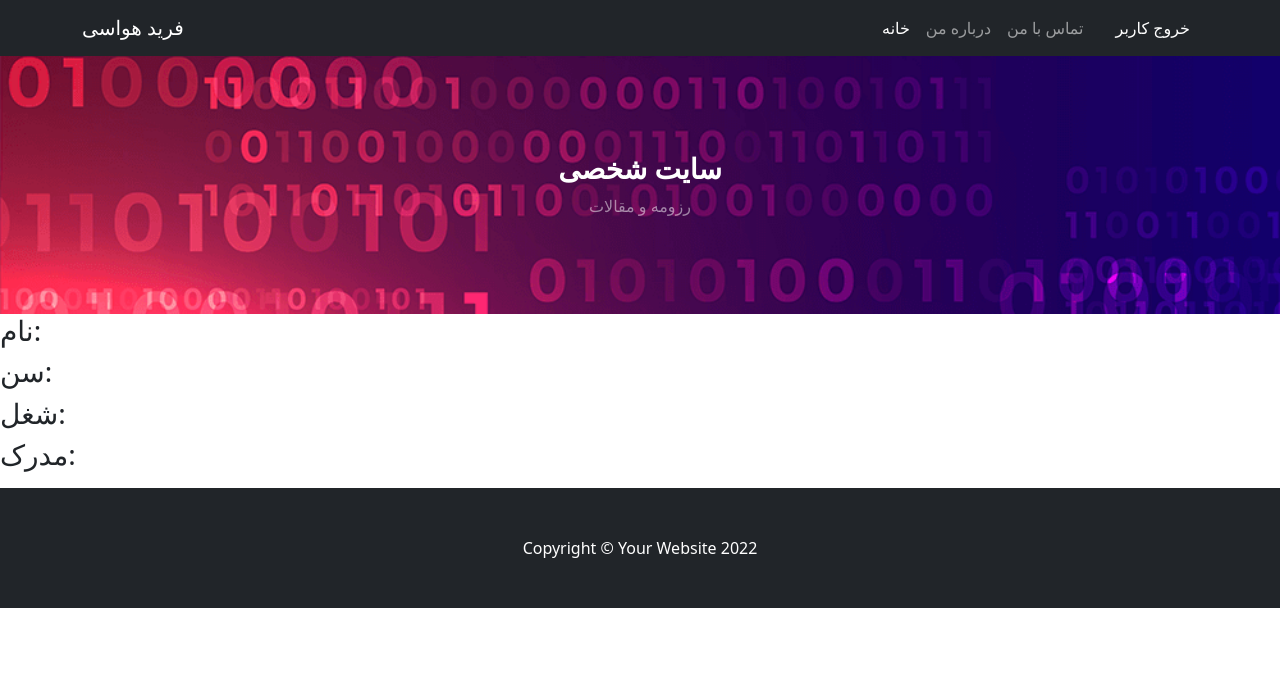
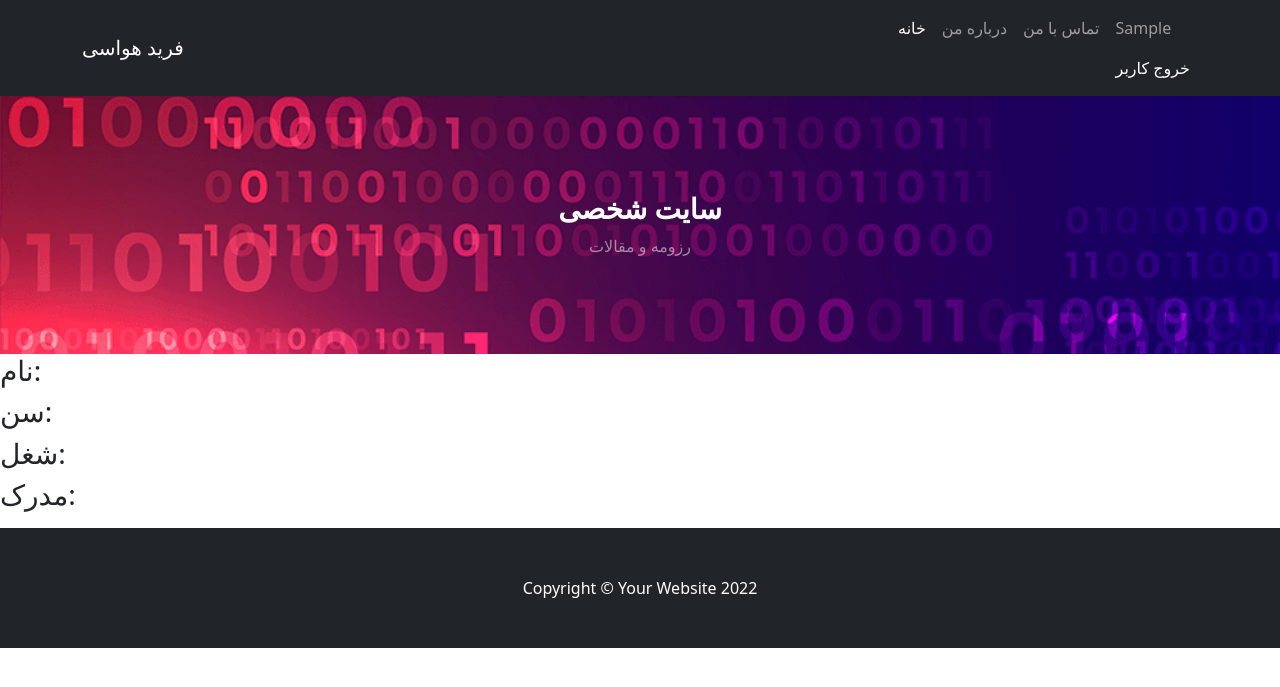
Before and after one commit to faridhaavasi/website, a Django app: page /abute in a window 1280 px wide. Shown: the top 687 px of the page. Run offline with Django 4.2, Linux system fonts and the light colour scheme; the visitor is signed in with stand-in values (Sample User, id 1); some libraries are stand-ins or nearby versions.

Commit message:
login logout ok!

```diff
--- a/website/account/urls.py
+++ b/website/account/urls.py
@@ -2,6 +2,6 @@ from django.urls import path
 from . import views
 app_name = 'account'
 urlpatterns = [
-    path('',views.login_user,name='login_user'),
+    path('login',views.login_user,name='login'),
     path('logout',views.logout_user,name='logout'),
 ]
--- a/website/account/views.py
+++ b/website/account/views.py
@@ -10,6 +10,7 @@ def login_user(request):
         username = request.POST['username']
         password = request.POST['password']
         user = authenticate(request, username=username, password=password)
+
         if user is not None:
             login(request, user)
             return redirect('/')
--- a/website/templates/index.html
+++ b/website/templates/index.html
@@ -24,14 +24,15 @@
                         <li class="nav-item"><a class="nav-link" href="{% url 'blog:abute_me' %}">درباره من</a></li>
                         <li class="nav-item"><a class="nav-link" href="{% url 'blog:call' %}">تماس با من</a></li>
                         {% if request.user.is_authenticated %}
+                        <div>
+                        <li class="nav-item"><a class="nav-link" href="{% url 'blog:home' %}">{{request.user.first_name}}</a></li>
 
-                        <li class="nav-item"><a class="nav-link active" aria-current="page" href="{% url 'blog:home' %}">{{request.user.firstname}}</a></li>
-
-                        <li class="nav-item"><a class="nav-link active" aria-current="page" href="{% url 'account:login_user' %}">خروج کاربر</a></li>
+                        <li class="nav-item"><a class="nav-link active" aria-current="page" href="{% url 'account:logout' %}">خروج کاربر</a></li>
+                        </div>
                         {% else %}
 
 
-                        <li class="nav-item"><a class="nav-link active" aria-current="page" href="{% url 'account:login_user' %}">ورود</a></li>
+                        <li class="nav-item"><a class="nav-link active" aria-current="page" href="{% url 'account:login' %}">ورود</a></li>
 
                         {% endif %}
                     </ul>
```
